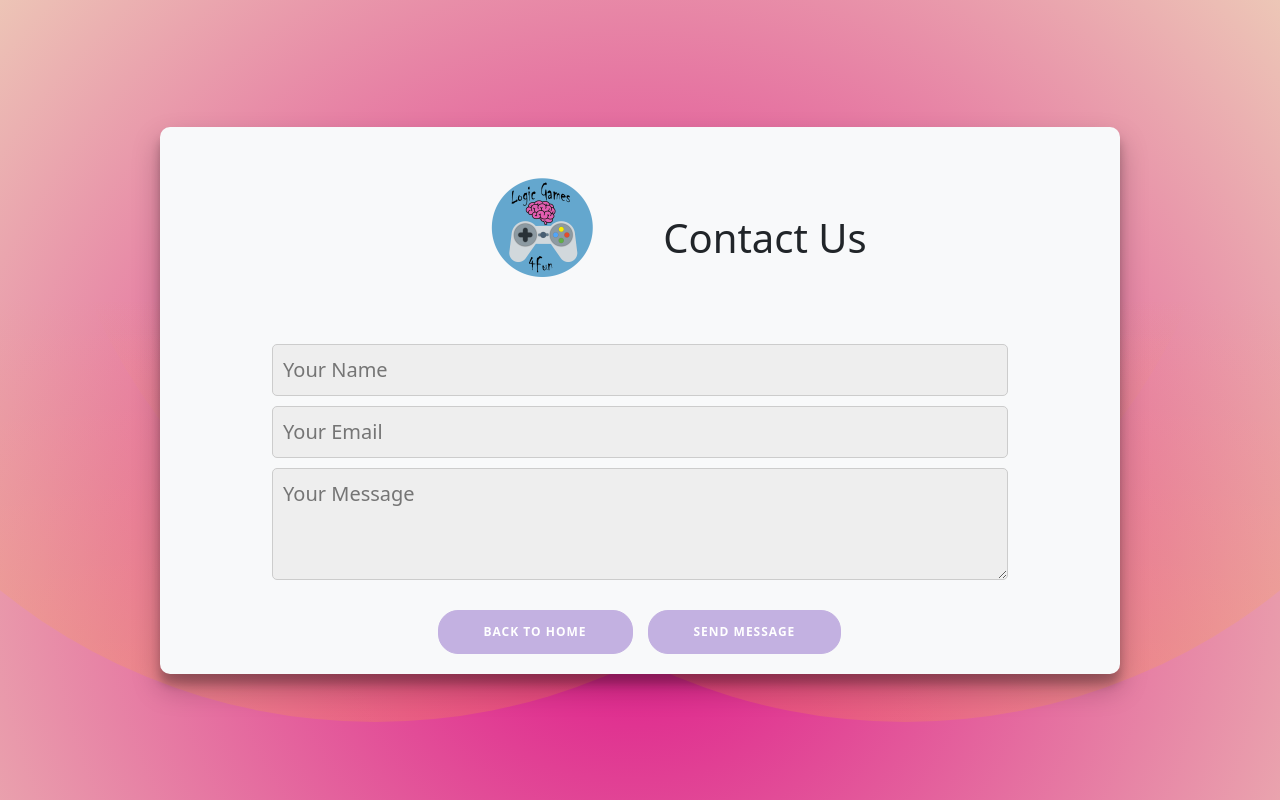
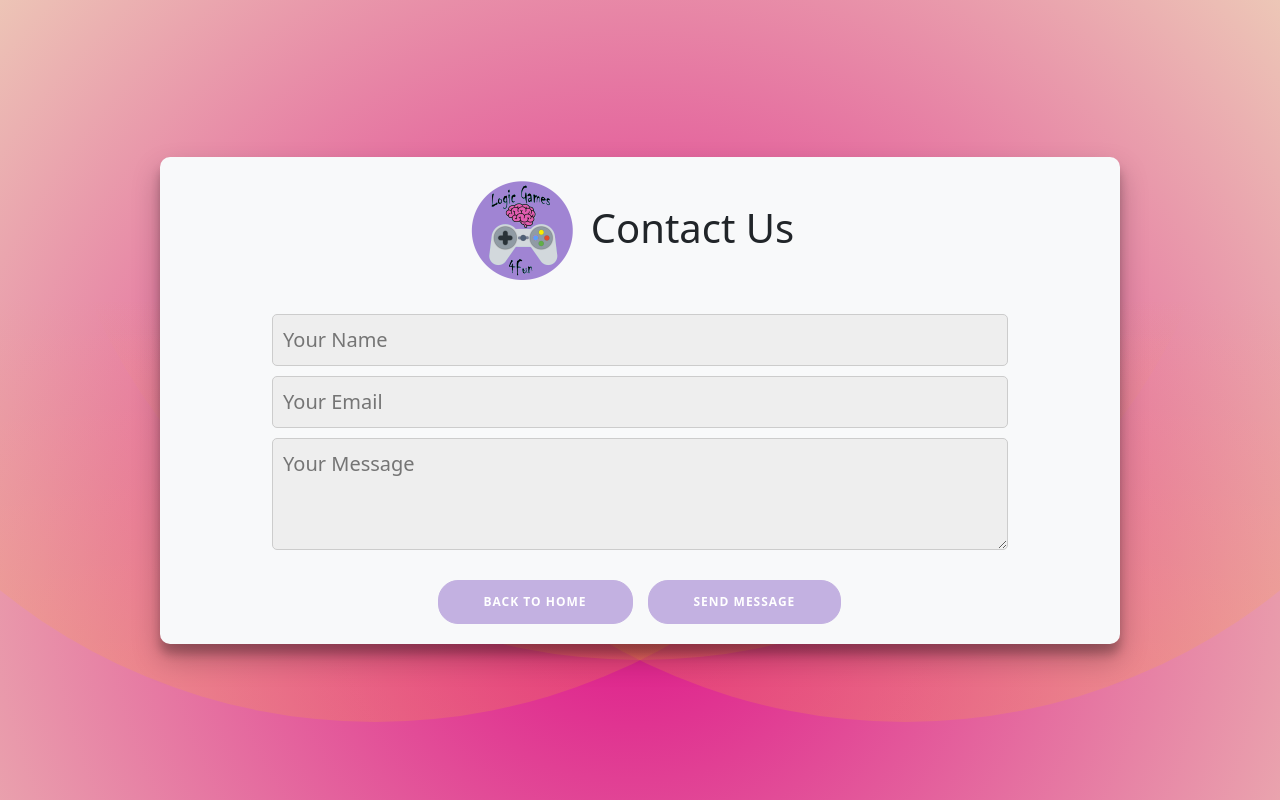
Before and after one commit to jklis2/Logic_Games_4Fun, a React (Create React App) app in the folder LogicGames4Fun/Client/: page /contact in a window 1280 px wide. Built offline with nearby package versions, Linux system fonts and the light colour scheme.

Commit message:
Change color of logo

```diff
--- a/LogicGames4Fun/Client/src/Component/Contact/ContactForm.jsx
+++ b/LogicGames4Fun/Client/src/Component/Contact/ContactForm.jsx
@@ -12,9 +12,9 @@ export const ContactForm = () => {
               alt="Logic Games 4Fun Logo"
             ></img>
           </div>
-          <h2 className="h2">Contact Us</h2>
+          <h2 className="h2 mx-4" >Contact Us</h2>
         </div>
-        <form onSubmit={(e) => e.preventDefault()} action="">
+        <form className="mt-5" onSubmit={(e) => e.preventDefault()} action="">
           <input
             className="contact__input"
             type="text"
```
Also changed, not shown: LogicGames4Fun/Client/public/Images/LogicGames4FunLogo.png, LogicGames4Fun/Client/public/Images/LogoLogicGames4Fun_smaller.png.
